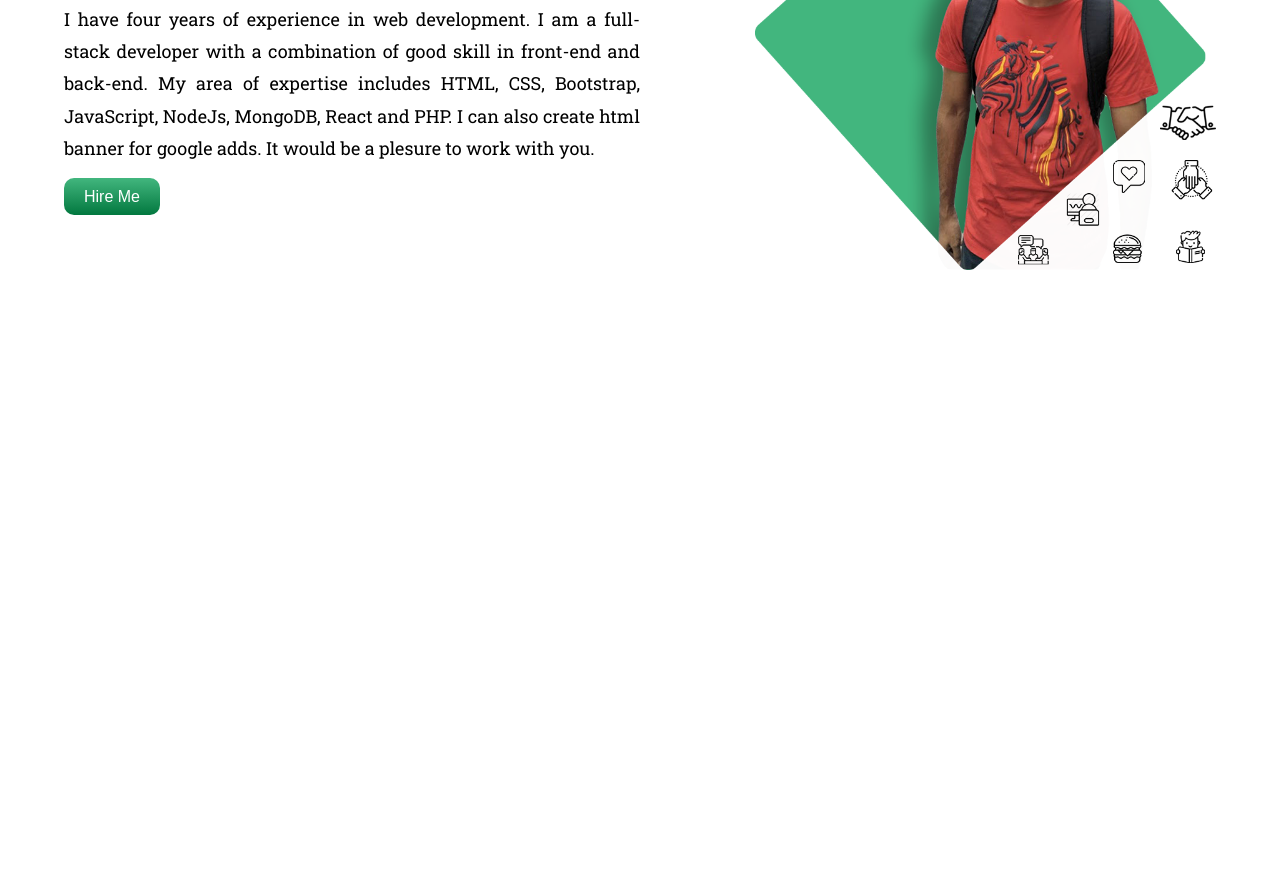
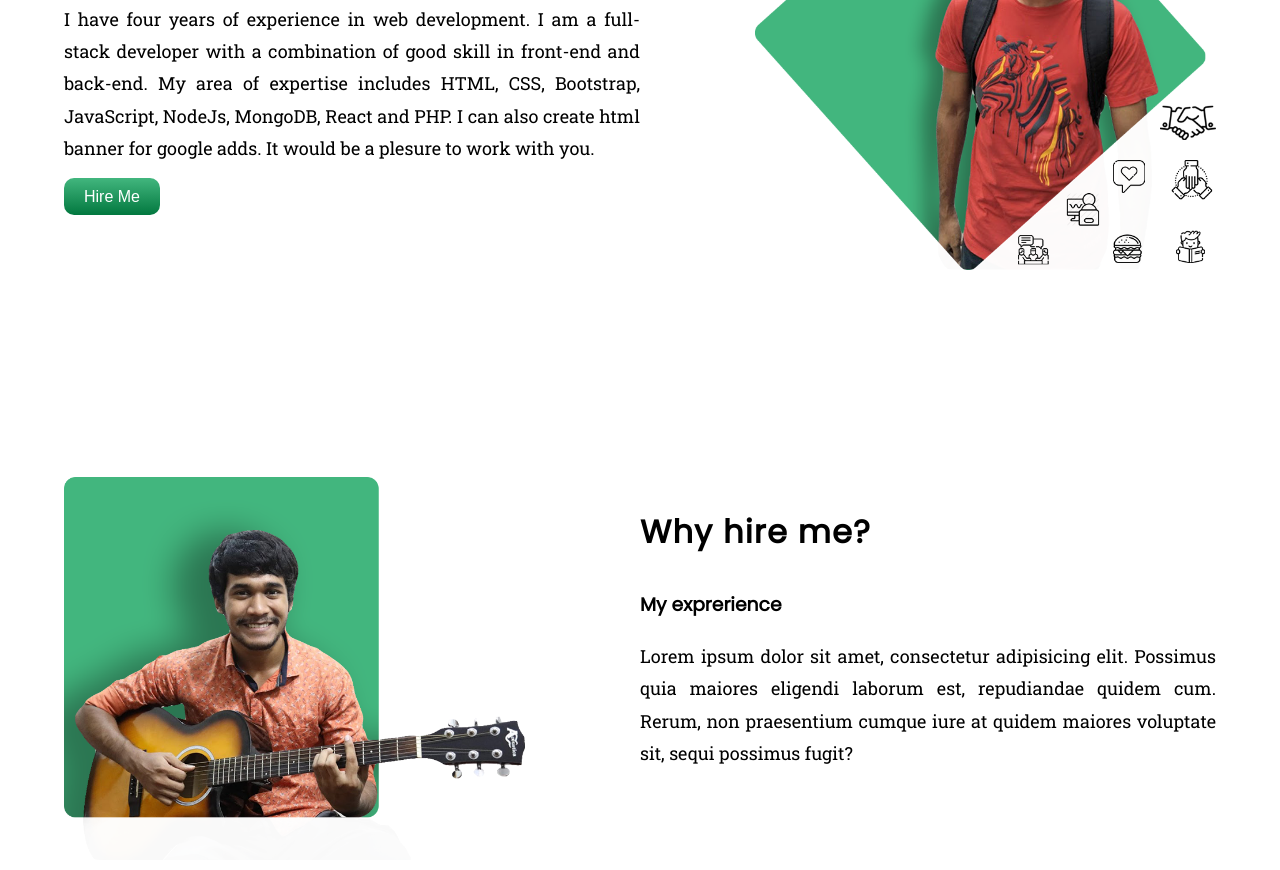
Before and after one commit to aashabul/aashabul-portfolio, a plain HTML site: page index.html in a window 1280 px wide. Shown: the part 283-1153 px from the top of the page. Before the commit the page ends 800 px from the top, so only its background shows below. Drawn offline with Linux system fonts and the light colour scheme.

Commit message:
2nd page done

```diff
--- a/index.html
+++ b/index.html
@@ -33,9 +33,19 @@
             <img src="images/profile.png" alt="picture of myself">
         </div>
     </section>
-    <!-- <div class="meme">
-        <img src="images/meme.png" alt="meme">
-    </div> -->
+
+    <section>
+        <div class="photo">
+            <img src="images/hire-me.png" alt="my second picture">
+        </div>
+        <div class="welcome">
+            <h1>Why hire me?</h1>
+            <h3>My exprerience</h3>
+            <p>Lorem ipsum dolor sit amet, consectetur adipisicing elit. Possimus quia maiores eligendi laborum est,
+                repudiandae quidem cum. Rerum, non praesentium cumque iure at quidem maiores voluptate sit, sequi
+                possimus fugit?</p>
+        </div>
+    </section>
 </body>
 
 </html>
--- a/style.css
+++ b/style.css
@@ -12,6 +12,7 @@ section{
     margin-top: 3%;
     margin-left: auto;
     margin-right: auto;
+    margin-bottom: 200px;
 }
 
 .welcome{
```
Also changed, not shown: images/hire-me.png (added), images/hire_me.png (added).
